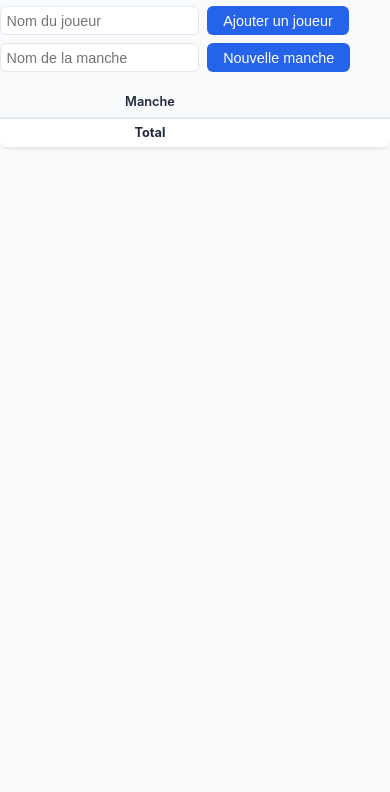
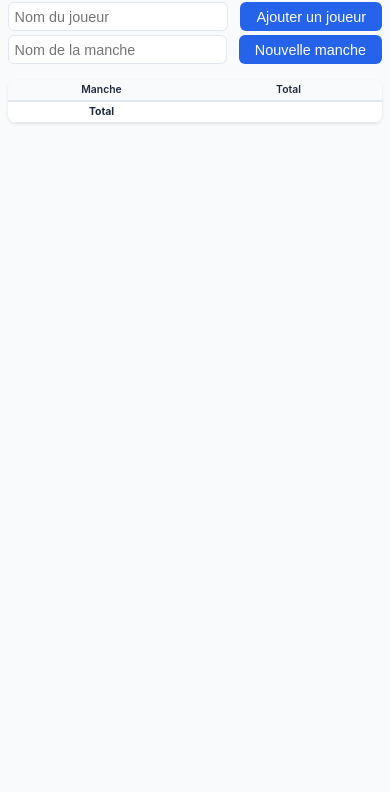
Before and after one commit to clement2323/score-keeper, a plain HTML site: page index.html in a window 390 px wide. Shown: the part 50-842 px from the top of the page. Drawn offline with Linux system fonts and the light colour scheme.

Commit message:
small fix

```diff
--- a/index.html
+++ b/index.html
@@ -2,7 +2,7 @@
 <html lang="fr">
 <head>
     <meta charset="UTF-8">
-    <meta name="viewport" content="width=device-width, initial-scale=1.0">
+    <meta name="viewport" content="width=device-width, initial-scale=1.0, maximum-scale=1.0, user-scalable=no">
     <title>Score Keeper</title>
     <link rel="stylesheet" href="styles.css">
 </head>
--- a/styles.css
+++ b/styles.css
@@ -84,7 +84,6 @@ table {
     width: 100%;
     border-collapse: collapse;
     table-layout: fixed;
-    min-width: 600px;
 }
 
 th, td {
@@ -126,3 +125,63 @@ tfoot tr td {
 .round-total {
     width: 45px;
 }
+
+@media screen and (max-width: 768px) {
+    .scoreboard {
+        overflow-x: auto;
+    }
+
+    table {
+        font-size: 0.7rem;
+    }
+
+    th, td {
+        padding: 0.15rem;
+        font-size: 0.7rem;
+    }
+
+    .score-input {
+        width: 28px;
+        padding: 0.1rem;
+        font-size: 0.7rem;
+    }
+
+    .round-name {
+        width: 50px;
+    }
+
+    .round-total {
+        width: 35px;
+    }
+
+    .controls {
+        flex-direction: column;
+        gap: 0.25rem;
+    }
+
+    .player-input, .round-input {
+        width: 100%;
+        justify-content: space-between;
+    }
+
+    input {
+        flex: 1;
+        margin-right: 0.25rem;
+    }
+}
+
+@media screen and (max-width: 480px) {
+    .container {
+        margin: 0.25rem;
+        padding: 0 0.25rem;
+    }
+
+    th, td {
+        padding: 0.1rem;
+        font-size: 0.65rem;
+    }
+
+    .score-input {
+        width: 24px;
+    }
+}
```
